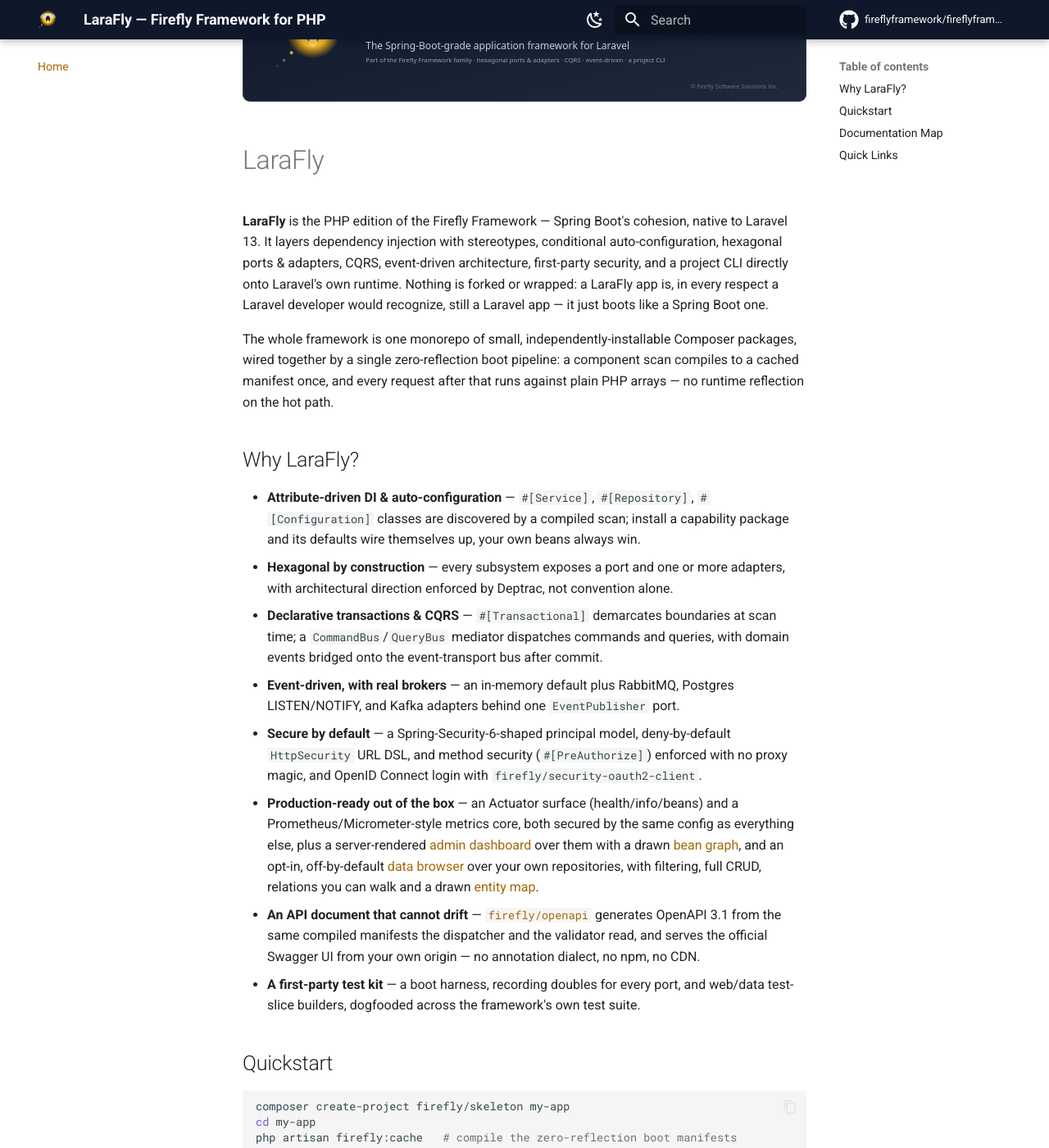
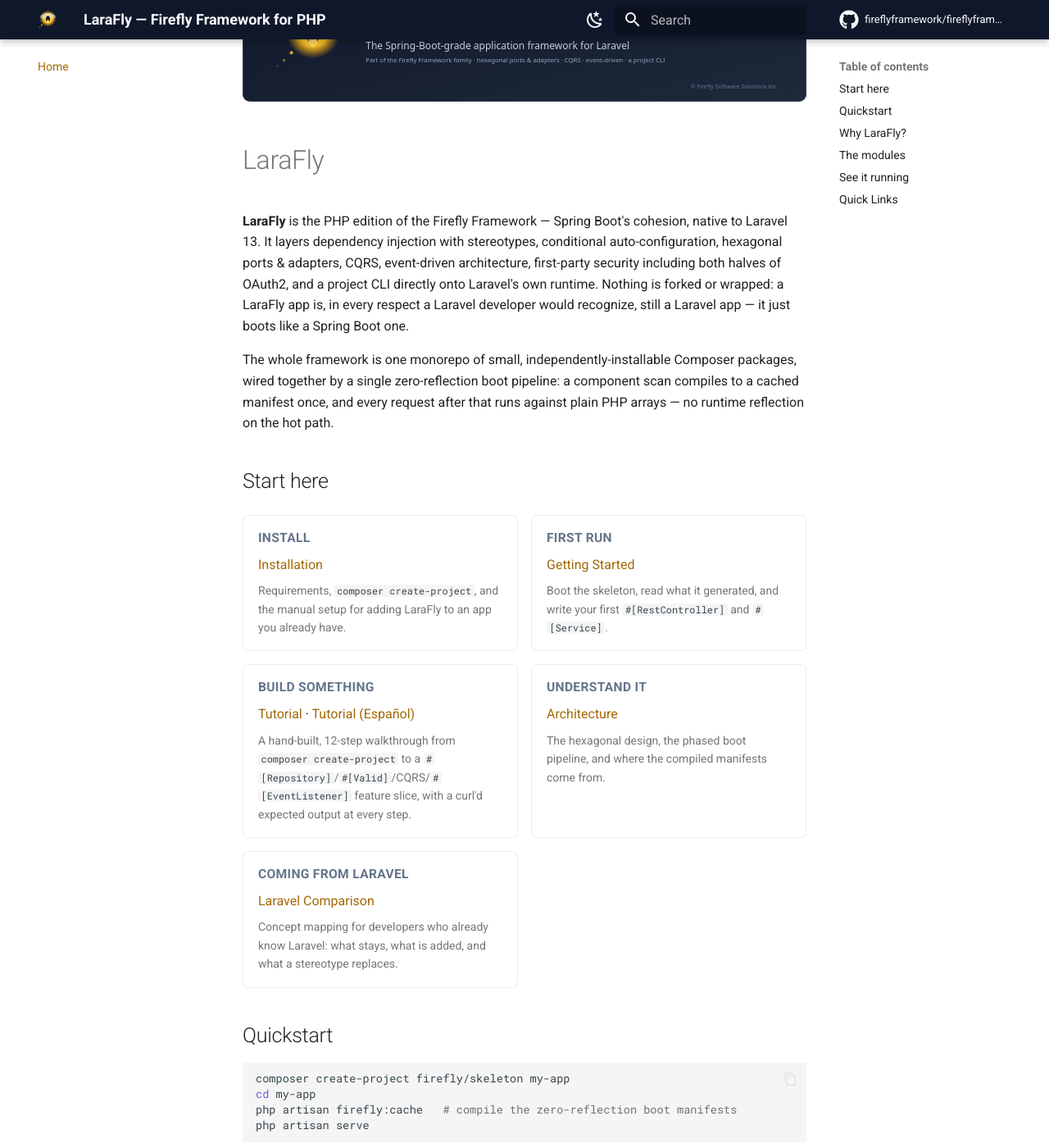
Before and after one commit to fireflyframework/fireflyframework-php, an MkDocs documentation site: the page built from docs/index.md, in a window 1280 px wide and 1400 px high, scrolled down 236 px. Shown: the whole window at 82% size. Built offline with MkDocs 1.6.1 and Material for MkDocs 9.7.7, drawn with Linux system fonts in a browser that asks for light colours; comment, search, counter and statistics services are not loaded; some of the changed text lies outside the part shown.

Commit message:
docs(site): five tabs, a Modules landing with one card per group, and a front page that says what the framework became

```diff
--- a/docs/index.md
+++ b/docs/index.md
@@ -4,39 +4,49 @@
 
 **LaraFly** is the PHP edition of the Firefly Framework — Spring Boot's cohesion, native to Laravel 13. It
 layers dependency injection with stereotypes, conditional auto-configuration, hexagonal ports & adapters,
-CQRS, event-driven architecture, first-party security, and a project CLI directly onto Laravel's own
-runtime. Nothing is forked or wrapped: a LaraFly app is, in every respect a Laravel developer would
-recognize, still a Laravel app — it just boots like a Spring Boot one.
+CQRS, event-driven architecture, first-party security including both halves of OAuth2, and a project CLI
+directly onto Laravel's own runtime. Nothing is forked or wrapped: a LaraFly app is, in every respect a
+Laravel developer would recognize, still a Laravel app — it just boots like a Spring Boot one.
 
 The whole framework is one monorepo of small, independently-installable Composer packages, wired together by
 a single zero-reflection boot pipeline: a component scan compiles to a cached manifest once, and every
 request after that runs against plain PHP arrays — no runtime reflection on the hot path.
 
-## Why LaraFly?
+## Start here
 
-- **Attribute-driven DI & auto-configuration** — `#[Service]`, `#[Repository]`, `#[Configuration]` classes are
-  discovered by a compiled scan; install a capability package and its defaults wire themselves up, your own
-  beans always win.
-- **Hexagonal by construction** — every subsystem exposes a port and one or more adapters, with architectural
-  direction enforced by Deptrac, not convention alone.
-- **Declarative transactions & CQRS** — `#[Transactional]` demarcates boundaries at scan time; a
-  `CommandBus`/`QueryBus` mediator dispatches commands and queries, with domain events bridged onto the
-  event-transport bus after commit.
-- **Event-driven, with real brokers** — an in-memory default plus RabbitMQ, Postgres LISTEN/NOTIFY, and Kafka
-  adapters behind one `EventPublisher` port.
-- **Secure by default** — a Spring-Security-6-shaped principal model, deny-by-default `HttpSecurity` URL DSL,
-  and method security (`#[PreAuthorize]`) enforced with no proxy magic, and OpenID Connect login with
-  `firefly/security-oauth2-client`.
-- **Production-ready out of the box** — an Actuator surface (health/info/beans) and a Prometheus/Micrometer-style
-  metrics core, both secured by the same config as everything else, plus a server-rendered
-  [admin dashboard](modules/admin.md) over them with a drawn [bean graph](modules/bean-graph.md), and an
-  opt-in, off-by-default [data browser](modules/data-browser.md) over your own repositories, with filtering,
-  full CRUD, relations you can walk and a drawn [entity map](modules/admin.md#the-entity-map).
-- **An API document that cannot drift** — [`firefly/openapi`](modules/openapi.md) generates OpenAPI 3.1 from the
-  same compiled manifests the dispatcher and the validator read, and serves the official Swagger UI from your own
-  origin — no annotation dialect, no npm, no CDN.
-- **A first-party test kit** — a boot harness, recording doubles for every port, and web/data test-slice
-  builders, dogfooded across the framework's own test suite.
+<div class="lf-cards" markdown>
+
+<div class="lf-card" markdown>
+<span class="lf-card-title">Install</span>
+[Installation](installation.md)
+<span class="lf-card-note">Requirements, `composer create-project`, and the manual setup for adding LaraFly to an app you already have.</span>
+</div>
+
+<div class="lf-card" markdown>
+<span class="lf-card-title">First run</span>
+[Getting Started](getting-started.md)
+<span class="lf-card-note">Boot the skeleton, read what it generated, and write your first `#[RestController]` and `#[Service]`.</span>
+</div>
+
+<div class="lf-card" markdown>
+<span class="lf-card-title">Build something</span>
+[Tutorial](tutorial.md) · [Tutorial (Español)](tutorial.es.md)
+<span class="lf-card-note">A hand-built, 12-step walkthrough from `composer create-project` to a `#[Repository]`/`#[Valid]`/CQRS/`#[EventListener]` feature slice, with a curl'd expected output at every step.</span>
+</div>
+
+<div class="lf-card" markdown>
+<span class="lf-card-title">Understand it</span>
+[Architecture](architecture.md)
+<span class="lf-card-note">The hexagonal design, the phased boot pipeline, and where the compiled manifests come from.</span>
+</div>
+
+<div class="lf-card" markdown>
+<span class="lf-card-title">Coming from Laravel</span>
+[Laravel Comparison](laravel-comparison.md)
+<span class="lf-card-note">Concept mapping for developers who already know Laravel: what stays, what is added, and what a stereotype replaces.</span>
+</div>
+
+</div>
 
 ## Quickstart
 
@@ -50,17 +60,50 @@
 See [Installation](installation.md) for requirements and manual setup, and
 [Getting Started](getting-started.md) for a walkthrough of the generated app.
 
-## Documentation Map
+## Why LaraFly?
 
-| Start here | |
-|---|---|
-| [Installation](installation.md) | Requirements and how to stand up a new app |
-| [Getting Started](getting-started.md) | Boot the skeleton, write your first controller/service |
-| [Tutorial](tutorial.md) | A hand-built, 12-step walkthrough building a `#[Repository]`/`#[Valid]`/CQRS/`#[EventListener]` feature |
-| [Architecture](architecture.md) | The hexagonal design and the boot pipeline |
-| [Laravel Comparison](laravel-comparison.md) | Concept mapping for developers coming from plain Laravel |
+- **Attribute-driven DI & auto-configuration** — `#[Service]`, `#[Repository]`, `#[Configuration]` classes are
+  discovered by a compiled scan; install a capability package and its defaults wire themselves up, your own
+  beans always win.
+- **Hexagonal by construction** — every subsystem exposes a port and one or more adapters, with architectural
+  direction enforced by Deptrac, not convention alone.
+- **Declarative transactions & CQRS** — `#[Transactional]` demarcates boundaries at scan time; one generated
+  proxy per bean runs the whole advice chain, security *before* transaction (`Advice` order 100 against
+  1000), so a refusal is thrown before a transaction is ever opened. A `CommandBus`/`QueryBus` mediator
+  dispatches commands and queries, with domain events bridged onto the event-transport bus after commit.
+- **Event-driven, with real brokers** — an in-memory default plus RabbitMQ, Postgres LISTEN/NOTIFY, and Kafka
+  adapters behind one `EventPublisher` port.
+- **Secure by default** — a session-persisted `SecurityContext`, form login on the framework's own page, HTTP
+  Basic, remember-me, logout, deny-by-default [`HttpSecurity`](modules/security.md) URL rules, and method
+  security (`#[PreAuthorize]`, `#[PostAuthorize]`, `#[PreFilter]`, `#[PostFilter]`) enforced on **any**
+  stereotyped bean through that same shared interceptor chain.
+- **Both halves of OAuth2** — sign in with an external provider ([OIDC login](modules/security-oauth2-client.md)
+  with provider presets, discovery, PKCE, id-token validation, RP-initiated logout, client credentials and
+  `Http::oauth2Client()`), or **be** the provider
+  ([an authorization server](modules/security-oauth2-server.md) with registered clients, `/oauth2/authorize`
+  with PKCE and a consent page, `/oauth2/token` with three grants, introspection, revocation, `/userinfo`,
+  JWKS and both `.well-known` documents).
+- **Traced and logged like a service, not a script** — a `Tracer`/`Span` port with an
+  [OpenTelemetry adapter](modules/tracing.md), a W3C `traceparent` continued at the server filter and carried
+  on through the `Http` client, both CQRS buses and every EDA envelope, and
+  [structured logging](modules/logging.md) in `json`, `ecs` or `logstash` carrying the same ids.
+- **Production-ready out of the box** — an Actuator surface (health/info/beans) and a Prometheus/Micrometer-style
+  metrics core, both secured by the same config as everything else, plus a server-rendered
+  [admin dashboard](modules/admin.md) over them with a drawn [bean graph](modules/bean-graph.md), and an
+  opt-in, off-by-default [data browser](modules/data-browser.md) over your own repositories, with filtering,
+  full CRUD, relations you can walk and a drawn [entity map](modules/admin.md#the-entity-map).
+- **An API document that cannot drift** — [`firefly/openapi`](modules/openapi.md) generates OpenAPI 3.1 from the
+  same compiled manifests the dispatcher and the validator read, and serves the official Swagger UI from your own
+  origin — no annotation dialect, no npm, no CDN.
+- **A first-party test kit** — a boot harness, recording doubles for every port, web/data test-slice builders
+  and a Pest 4 + Playwright browser suite (`composer test:browser`) driving real Chromium over the skeleton,
+  dogfooded across the framework's own test suite.
 
-Module guides are grouped by concern under [`modules/`](modules/error-handling.md):
+## The modules
+
+Every capability above ships as a package you install on its own. The [module index](modules.md) lays all
+thirty-two guides out by concern, with a line on each saying what it is for, and the same grouping is the
+site's **Modules** tab.
 
 | Group | Guides |
 |---|---|
@@ -75,11 +118,9 @@
 | **Testing** | [Testing](modules/testing.md) · [Integration Testing](modules/integration-testing.md) |
 | **Tooling** | [Installer](modules/installer.md) |
 
-New to LaraFly? Follow the [Tutorial](tutorial.md) — a hand-built, 12-step walkthrough from
-`composer create-project` to a `#[Repository]`/`#[Valid]`/CQRS/`#[EventListener]` feature slice, with a
-curl'd expected output at every step.
+## See it running
 
-Want to see it all running together? The
+Want to see it all working together? The
 [Lumen sample](https://github.com/fireflyframework/fireflyframework-php/tree/main/samples/lumen) is a
 runnable digital-wallet & ledger vertical slice exercising `#[Transactional]`, CQRS, domain events over EDA,
 method security, and a REST layer with RFC-7807 problem-details. The guided, book-style *LaraFly by Example*
@@ -91,9 +132,7 @@
 - **CLI commands:** [CLI Reference](cli.md)
 - **Releases & versioning:** [Versioning](versioning.md) · [Publishing](publishing.md)
 - **Contributing to the monorepo:** [Contributing](contributing.md)
-- **Full table of contents:** browse
-  [`docs/README.md`](https://github.com/fireflyframework/fireflyframework-php/blob/main/docs/README.md) on
-  GitHub
+- **Every module guide, grouped:** [Modules](modules.md)
 
 ---
 
--- /dev/null
+++ b/docs/modules.md
@@ -0,0 +1,83 @@
+# Modules
+
+LaraFly is one monorepo of **29 installable Composer packages** under `packages/*` — twenty-eight libraries
+plus the `firefly/firefly` runtime metapackage — each with its own test suite, and the **32 guides** below
+are the long form of what they do. Several packages carry more than one guide, because the surfaces they
+ship are read separately: `firefly/data` alone answers for *Data & Repositories*, *Relational Data* and
+*Transactions*. Installing a package is the whole wiring step — its `#[Configuration]` class registers the
+defaults behind `#[ConditionalOnMissingBean]`, so a bean you declare yourself always wins, and nothing here
+asks you to register a provider by hand.
+
+<div class="lf-cards" markdown>
+
+<div class="lf-card" markdown>
+<span class="lf-card-title">Foundation</span>
+[Error Handling](modules/error-handling.md) · [Dependency Injection](modules/dependency-injection.md) ·
+[Configuration](modules/configuration.md) · [Application Context](modules/context.md) ·
+[Auto-Configuration](modules/starters.md) · [Validation](modules/validation.md)
+<span class="lf-card-note">Stereotypes and the compiled component scan, profiles and `#[ConfigProperties]` binding, the phased boot, `#[Configuration]`/`#[Bean]` starters with conditions, constraint attributes behind `#[Valid]`, and the RFC-7807 error model everything else throws into.</span>
+</div>
+
+<div class="lf-card" markdown>
+<span class="lf-card-title">Web &amp; API</span>
+[Web Layer](modules/web.md) · [Web Filters](modules/web-filters.md) · [OpenAPI](modules/openapi.md)
+<span class="lf-card-note">`#[RestController]` routing off a compiled `RouteManifest`, the ordered `WebFilter` chain on Laravel's middleware stack, and an OpenAPI 3.1 document generated from those same manifests.</span>
+</div>
+
+<div class="lf-card" markdown>
+<span class="lf-card-title">Resilience &amp; Scheduling</span>
+[Resilience](modules/resilience.md) · [Scheduling](modules/scheduling.md)
+<span class="lf-card-note">Retry, circuit breaker, bulkhead, time limiter, rate limiter and fallback, each a `call(callable)` object built from `firefly.resilience.*`; `#[Scheduled]` methods held by a cache or Postgres-advisory distributed lock.</span>
+</div>
+
+<div class="lf-card" markdown>
+<span class="lf-card-title">Data &amp; Domain</span>
+[Domain (DDD)](modules/domain.md) · [Data &amp; Repositories](modules/data.md) ·
+[Relational Data](modules/data-relational.md) · [Transactions](modules/transactional.md)
+<span class="lf-card-note">Spring-Data-shaped repositories — derived queries, query by example, `#[Modifying]`/`#[Projection]`/`#[Lock]`/`#[EntityGraph]`, `Page`/`Slice`, the `DataAccessException` family — over Eloquent, with `#[Transactional]` demarcating the boundary.</span>
+</div>
+
+<div class="lf-card" markdown>
+<span class="lf-card-title">Eventing &amp; Messaging</span>
+[EDA](modules/eda.md) · [EDA Brokers](modules/eda-brokers.md) · [Messaging](modules/messaging.md)
+<span class="lf-card-note">One `EventPublisher` port with in-memory, queue, RabbitMQ, Postgres and Kafka adapters, a genuine same-transaction outbox, and the lower-level raw-bytes broker layer beneath it.</span>
+</div>
+
+<div class="lf-card" markdown>
+<span class="lf-card-title">CQRS</span>
+[Command/Query](modules/cqrs.md)
+<span class="lf-card-note">A `CommandBus`/`QueryBus` mediator with correlation, validation, authorization, caching and metrics in the pipeline, and a bridge that republishes committed domain events onto the event bus.</span>
+</div>
+
+<div class="lf-card" markdown>
+<span class="lf-card-title">Security</span>
+[Security](modules/security.md) · [OAuth2 Client](modules/security-oauth2-client.md) ·
+[OAuth2 Authorization Server](modules/security-oauth2-server.md)
+<span class="lf-card-note">A Spring-Security-6-shaped principal model: session-persisted context, form login, HTTP Basic, JWT, deny-by-default `HttpSecurity` URL rules, method security on any stereotyped bean, and both halves of OAuth2 — signing in with a provider, and being one.</span>
+</div>
+
+<div class="lf-card" markdown>
+<span class="lf-card-title">Operations</span>
+[Actuator](modules/actuator.md) · [Observability](modules/observability.md) ·
+[Tracing](modules/tracing.md) · [Logging](modules/logging.md) · [Admin Dashboard](modules/admin.md) ·
+[Bean Graph](modules/bean-graph.md) · [Data Browser](modules/data-browser.md)
+<span class="lf-card-note">Health, info and metrics over an actuator surface, OpenTelemetry-shaped tracing with W3C propagation, structured JSON/ECS/Logstash logging, and a server-rendered dashboard with a drawn bean graph and a database browser.</span>
+</div>
+
+<div class="lf-card" markdown>
+<span class="lf-card-title">Testing</span>
+[Testing](modules/testing.md) · [Integration Testing](modules/integration-testing.md)
+<span class="lf-card-note">A boot harness, recording doubles for every port, web and data test slices, and a real-Chromium browser suite over the skeleton.</span>
+</div>
+
+<div class="lf-card" markdown>
+<span class="lf-card-title">Tooling</span>
+[Installer](modules/installer.md)
+<span class="lf-card-note">The global `firefly new` installer and the `firefly/skeleton` create-project template.</span>
+</div>
+
+</div>
+
+Every configuration key a guide names is written out once, with its default and the reason it has that
+default, in the skeleton's `config/firefly.php` — that file is the reference, and a key the framework reads
+but the reference does not document is a failing test.
--- a/mkdocs.yml
+++ b/mkdocs.yml
@@ -76,19 +76,28 @@
       permalink: true
       toc_depth: 3
 
+# Five tabs, because `navigation.tabs` turns exactly the top level of this list into the header row, and
+# five is the number of questions a reader arrives with: what is it (Home), how do I use it (Guide), what is
+# in it (Modules), what is it called (Reference), how do I work on it (Contributing).
+#
+# The bare `- modules.md` under Modules is what `navigation.indexes` binds to the section itself, so the tab
+# opens a real landing page instead of the first module guide underneath it. It is docs/modules.md, NOT
+# docs/modules/index.md, which is why tests/ModuleDocumentationTest.php's glob over docs/modules/*.md never
+# sees it and never demands a README-table row for it.
+#
+# Every `modules/<name>.md` string below is load-bearing: that same test greps this file for each of the 32
+# module guides and fails if one is missing, so a guide dropped from the navigation is red, not invisible.
 nav:
   - Home: index.md
-  - Installation: installation.md
-  - Getting Started: getting-started.md
-  - Tutorial: tutorial.md
-  - Tutorial (Español): tutorial.es.md
-  - Architecture: architecture.md
-  - CLI Reference: cli.md
-  - Laravel Comparison: laravel-comparison.md
-  - Versioning: versioning.md
-  - Contributing: contributing.md
-  - Publishing: publishing.md
+  - Guide:
+      - Installation: installation.md
+      - Getting Started: getting-started.md
+      - Tutorial: tutorial.md
+      - Tutorial (Español): tutorial.es.md
+      - Architecture: architecture.md
+      - Laravel Comparison: laravel-comparison.md
   - Modules:
+      - modules.md
       - Foundation:
           - Error Handling: modules/error-handling.md
           - Dependency Injection: modules/dependency-injection.md
@@ -131,3 +140,9 @@
           - Integration Testing: modules/integration-testing.md
       - Tooling:
           - Installer: modules/installer.md
+  - Reference:
+      - CLI Reference: cli.md
+      - Versioning: versioning.md
+  - Contributing:
+      - Contributing: contributing.md
+      - Publishing: publishing.md
```
Also changed, not shown: 1 other file.
